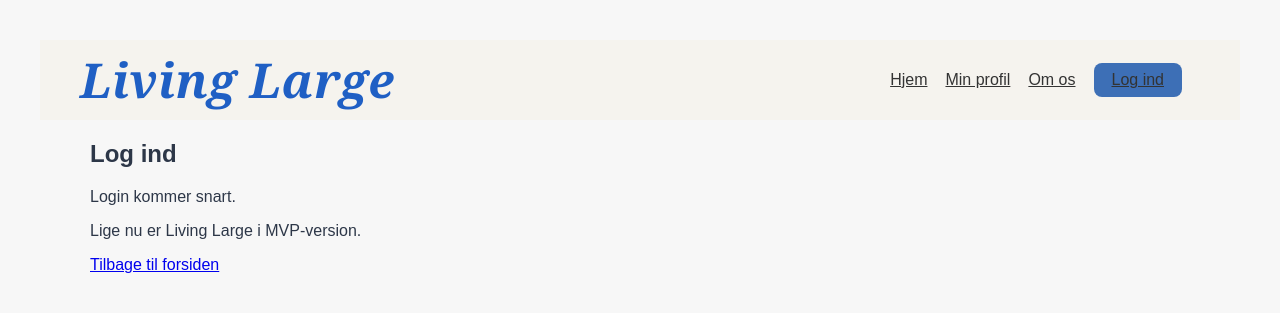
After one commit to womberggaming-maker/LivingLarge, a Flask app: template LivingLarge/templates/login.html in a window 1280 px wide. The commit adds this page. Shown: the top 313 px of the page. Run offline with Flask 3, Linux system fonts and the light colour scheme; the template is opened without the code that fills it, so the values that code supplies are empty.

Commit message:
added login and profile + navbar update

```diff
--- /dev/null
+++ b/LivingLarge/templates/login.html
@@ -0,0 +1,22 @@
+<!DOCTYPE html>
+<html lang="da">
+<head>
+<meta charset="UTF-8">
+<meta name="viewport" content="width=device-width, initial-scale=1.0">
+<title>Log ind - Living Large</title>
+<link rel="stylesheet" href="{{ url_for('static', filename='style.css') }}">
+</head>
+<body>
+   {% include 'partials/navbar.html' %}
+<main class="container">
+<section class="profile-page">
+<h1>Log ind</h1>
+<div class="profile-card">
+<p>Login kommer snart.</p>
+<p>Lige nu er Living Large i MVP-version.</p>
+<a class="primary-btn" href="{{ url_for('home') }}">Tilbage til forsiden</a>
+</div>
+</section>
+</main>
+</body>
+</html>
--- a/LivingLarge/templates/partials/navbar.html
+++ b/LivingLarge/templates/partials/navbar.html
@@ -1,13 +1,11 @@
 <header class="navbar" id="top">
 <div class="nav-inner">
 <div class="logo">Living Large</div>
-<nav class="nav-links">
-<a href="{{ url_for('reset') }}#top">Hjem</a>
-<a href="/profile">Min profil</a>
-<a href="/about">Om os</a>
-</nav>
-<nav href="/login" class="login-btn">
-Log Ind
-</a>
+<div class="nav-links">
+<a href="{{ url_for('home') }}#top">Hjem</a>
+<a href="{{ url_for('profile') }}">Min profil</a>
+<a href="{{ url_for('about') }}">Om os</a>
+<a href="{{ url_for('login') }}" class="login-btn">Log ind</a>
+</div>
 </div>
 </header>
```
Also changed, not shown: LivingLarge/templates/profie.html (added, +51 -0 lines).
